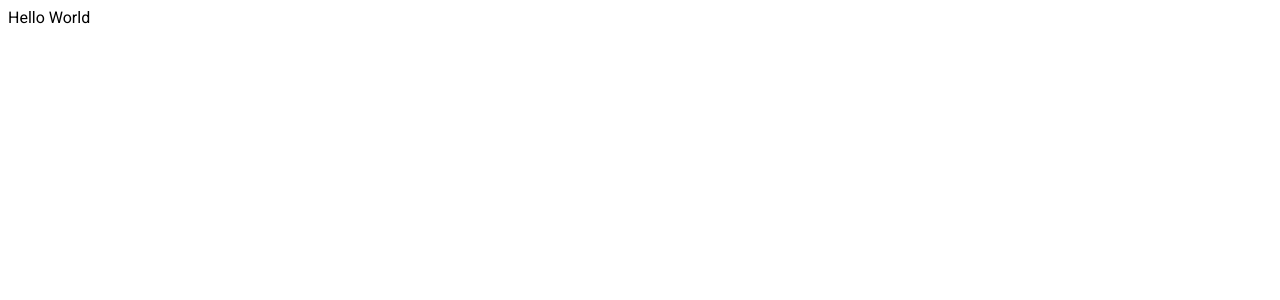
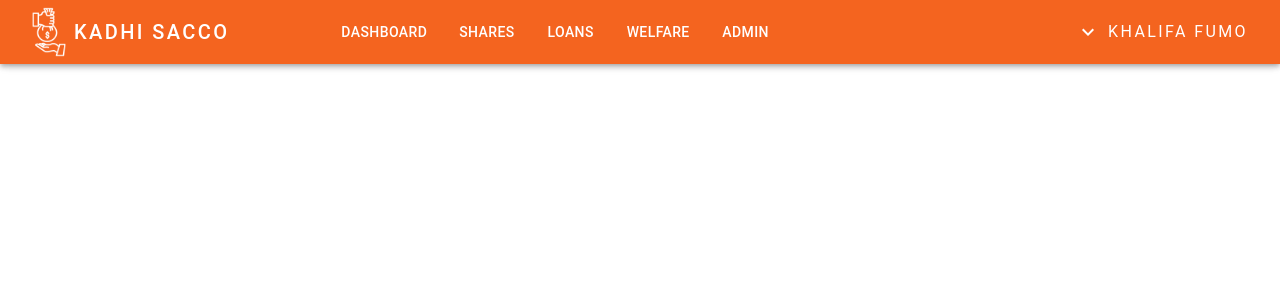
Before and after one commit to khalifa47/sacco, a Next.js app: page / in a window 1280 px wide. Shown: the top 300 px of the page. Built offline with nearby package versions, Linux system fonts and the light colour scheme.

Commit message:
header made

```diff
--- /dev/null
+++ b/app/components/Header.tsx
@@ -0,0 +1,221 @@
+"use client";
+import AppBar from "@mui/material/AppBar";
+import Box from "@mui/material/Box";
+import Toolbar from "@mui/material/Toolbar";
+import IconButton from "@mui/material/IconButton";
+import Typography from "@mui/material/Typography";
+import Menu from "@mui/material/Menu";
+import MenuIcon from "@mui/icons-material/Menu";
+import Container from "@mui/material/Container";
+import Button from "@mui/material/Button";
+import Tooltip from "@mui/material/Tooltip";
+import ListItemIcon from "@mui/material/ListItemIcon";
+import ListItemText from "@mui/material/ListItemText";
+import MenuItem from "@mui/material/MenuItem";
+import { useState } from "react";
+import Image from "next/image";
+import Link from "next/link";
+
+import ExpandMoreIcon from "@mui/icons-material/ExpandMore";
+import ExpandLessIcon from "@mui/icons-material/ExpandLess";
+import AccountCircleIcon from "@mui/icons-material/AccountCircle";
+import LogoutIcon from "@mui/icons-material/Logout";
+import DashboardIcon from "@mui/icons-material/Dashboard";
+import SavingsIcon from "@mui/icons-material/Savings";
+import LocalAtmIcon from "@mui/icons-material/LocalAtm";
+import VolunteerActivismIcon from "@mui/icons-material/VolunteerActivism";
+import SupervisorAccountIcon from "@mui/icons-material/SupervisorAccount";
+
+const Logo = () => {
+  return (
+    <Box
+      component={Link}
+      href="/"
+      display={{ xs: "none", md: "flex" }}
+      sx={{
+        alignItems: "center",
+        fontFamily: "monospace",
+        fontWeight: 700,
+        color: "white",
+        textDecoration: "none",
+        mr: 2,
+      }}
+    >
+      <Image src="/logo_white.png" alt="logo" height={50} width={50} />
+      <Typography letterSpacing={"0.15rem"} variant="h6" noWrap mr={10}>
+        KADHI SACCO
+      </Typography>
+    </Box>
+  );
+};
+
+const Header = () => {
+  const [anchorElNav, setAnchorElNav] = useState<null | HTMLElement>(null);
+  const [anchorElUser, setAnchorElUser] = useState<null | HTMLElement>(null);
+
+  const handleOpenNavMenu = (event: React.MouseEvent<HTMLElement>) => {
+    setAnchorElNav(event.currentTarget);
+  };
+  const handleOpenUserMenu = (event: React.MouseEvent<HTMLElement>) => {
+    setAnchorElUser(event.currentTarget);
+  };
+
+  const handleCloseNavMenu = () => {
+    setAnchorElNav(null);
+  };
+
+  const handleCloseUserMenu = () => {
+    setAnchorElUser(null);
+  };
+
+  const logOut = () => {
+    console.log("logged out");
+  };
+
+  const pages = [
+    {
+      name: "Dashboard",
+      icon: <DashboardIcon />,
+      action: handleCloseNavMenu,
+    },
+    {
+      name: "Shares",
+      icon: <SavingsIcon />,
+      action: handleCloseNavMenu,
+    },
+    {
+      name: "Loans",
+      icon: <LocalAtmIcon />,
+      action: handleCloseNavMenu,
+    },
+    {
+      name: "Welfare",
+      icon: <VolunteerActivismIcon />,
+      action: handleCloseNavMenu,
+    },
+    {
+      name: "Admin",
+      icon: <SupervisorAccountIcon />,
+      action: handleCloseNavMenu,
+    },
+  ];
+
+  const settings = [
+    {
+      name: "Account",
+      icon: <AccountCircleIcon />,
+      action: handleCloseUserMenu,
+    },
+    {
+      name: "Logout",
+      icon: <LogoutIcon />,
+      action: logOut,
+    },
+  ];
+
+  return (
+    <AppBar position="fixed" sx={{ backgroundColor: "#F4641F" }}>
+      <Container maxWidth="xl">
+        <Toolbar
+          disableGutters
+          sx={{ display: "flex", justifyContent: "space-between" }}
+        >
+          <Logo />
+
+          <Box sx={{ display: { xs: "flex", md: "none" } }}>
+            <IconButton
+              size="large"
+              aria-label="account of current user"
+              aria-controls="menu-appbar"
+              aria-haspopup="true"
+              onClick={handleOpenNavMenu}
+              color="inherit"
+            >
+              <MenuIcon />
+            </IconButton>
+            <Menu
+              id="menu-appbar"
+              anchorEl={anchorElNav}
+              anchorOrigin={{
+                vertical: "bottom",
+                horizontal: "left",
+              }}
+              keepMounted
+              transformOrigin={{
+                vertical: "top",
+                horizontal: "left",
+              }}
+              open={Boolean(anchorElNav)}
+              onClose={handleCloseNavMenu}
+              sx={{
+                display: { xs: "block", md: "none" },
+              }}
+            >
+              {pages.map((page) => (
+                <MenuItem key={page.name} onClick={page.action}>
+                  <ListItemIcon>{page.icon}</ListItemIcon>
+                  <ListItemText>
+                    <Typography sx={{ mx: 2 }}>{page.name}</Typography>
+                  </ListItemText>
+                </MenuItem>
+              ))}
+            </Menu>
+          </Box>
+
+          <Box sx={{ flexGrow: 1, display: { xs: "none", md: "flex" } }}>
+            {pages.map((page) => (
+              <Button
+                key={page.name}
+                onClick={handleCloseNavMenu}
+                sx={{ m: 1, color: "white", display: "block" }}
+              >
+                {page.name}
+              </Button>
+            ))}
+          </Box>
+
+          <Box sx={{ flexGrow: 0 }}>
+            <Tooltip title="Open settings">
+              <Button onClick={handleOpenUserMenu} sx={{ color: "white" }}>
+                {Boolean(anchorElUser) ? (
+                  <ExpandLessIcon />
+                ) : (
+                  <ExpandMoreIcon />
+                )}
+                <Typography letterSpacing={"0.15rem"} ml={1}>
+                  Khalifa Fumo
+                </Typography>
+              </Button>
+            </Tooltip>
+            <Menu
+              sx={{ mt: "45px" }}
+              id="menu-appbar"
+              anchorEl={anchorElUser}
+              anchorOrigin={{
+                vertical: "top",
+                horizontal: "right",
+              }}
+              keepMounted
+              transformOrigin={{
+                vertical: "top",
+                horizontal: "right",
+              }}
+              open={Boolean(anchorElUser)}
+              onClose={handleCloseUserMenu}
+            >
+              {settings.map((setting) => (
+                <MenuItem key={setting.name} onClick={setting.action}>
+                  <ListItemIcon>{setting.icon}</ListItemIcon>
+                  <ListItemText>
+                    <Typography sx={{ mx: 2 }}>{setting.name}</Typography>
+                  </ListItemText>
+                </MenuItem>
+              ))}
+            </Menu>
+          </Box>
+        </Toolbar>
+      </Container>
+    </AppBar>
+  );
+};
+export default Header;
--- a/app/layout.tsx
+++ b/app/layout.tsx
@@ -1,3 +1,5 @@
+import Header from "@/app/components/Header";
+
 export const metadata = {
   title: "Kadhi Sacco",
   description: "Generated by create next app",
@@ -10,7 +12,10 @@ export default function RootLayout({
 }) {
   return (
     <html lang="en">
-      <body>{children}</body>
+      <body>
+        <Header />
+        {children}
+      </body>
     </html>
   );
 }
--- a/app/page.tsx
+++ b/app/page.tsx
@@ -1,10 +1,3 @@
-import { Roboto } from "next/font/google";
-
-const roboto = Roboto({
-  weight: ["400", "500", "700"],
-  subsets: ["latin"],
-});
-
 export default function Home() {
-  return <main className={roboto.className}>Hello World</main>;
+  return <main>Hello World</main>;
 }
```
Also changed, not shown: public/logo_black.png (added), public/logo_white.png (added).
